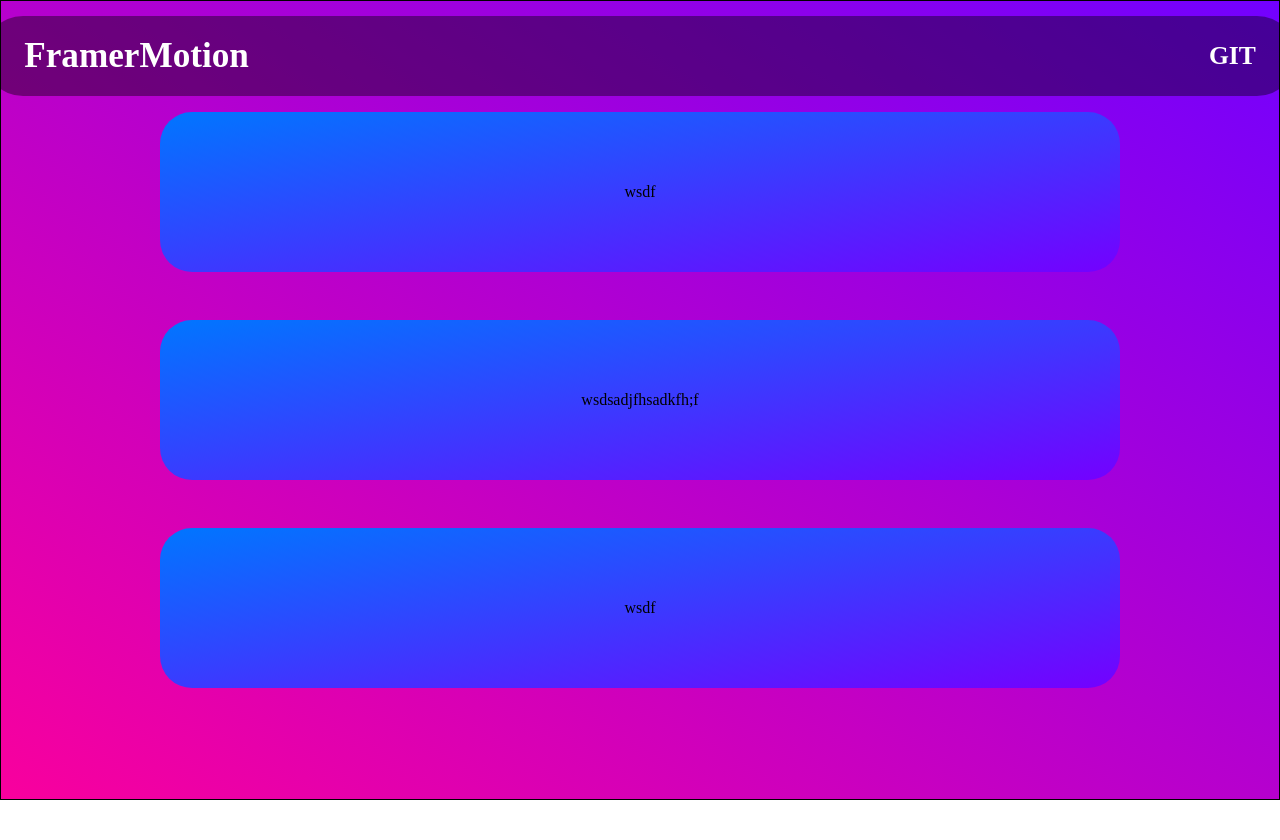
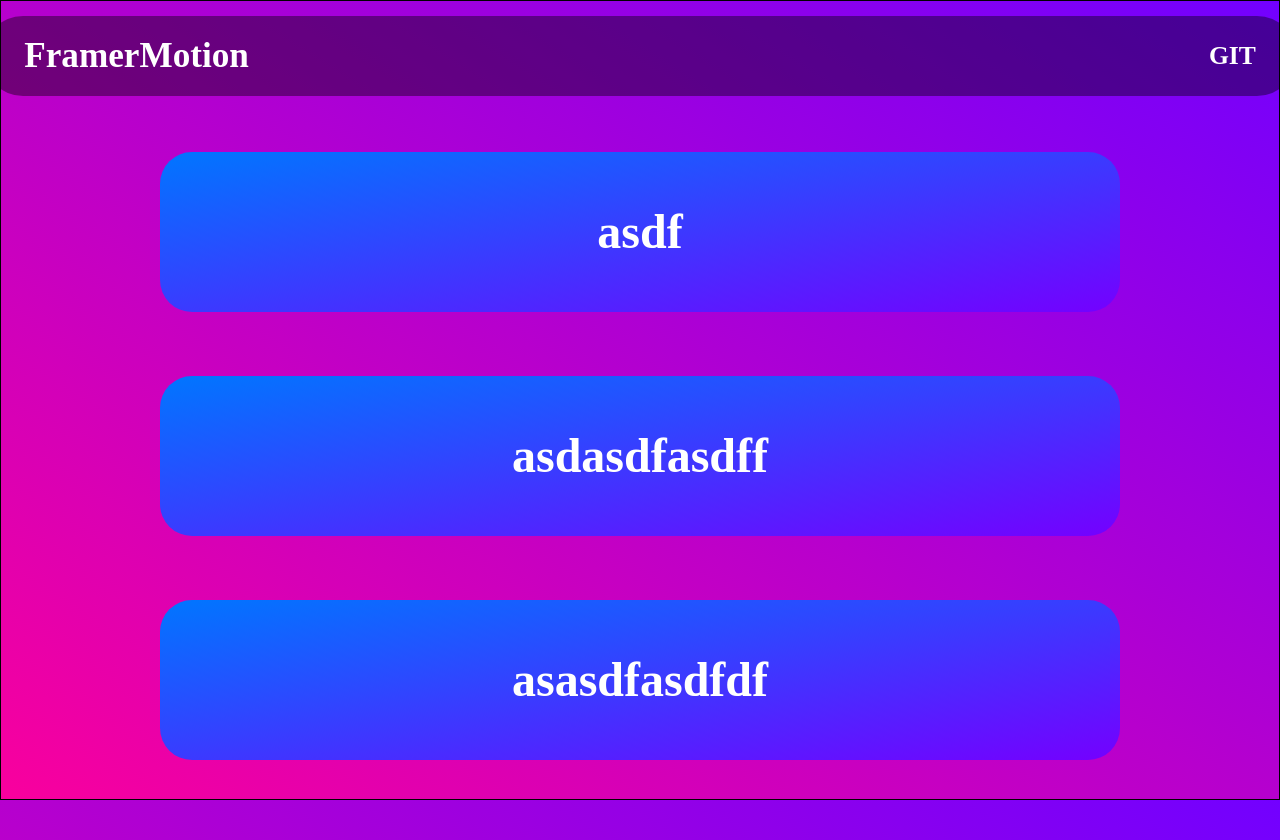
Before and after one commit to Milgam06/React-FramerMotion-Prac, a React (Vite) app: page / in a window 1280 px wide. Before the commit the page ends 800 px from the top, so only its background shows below. Built offline with nearby package versions, Linux system fonts and the light colour scheme.

Commit message:
detail update

```diff
--- a/src/components/index.ts
+++ b/src/components/index.ts
@@ -1 +1,2 @@
 export * from "./layouts";
+export * from "./common";
--- a/src/pages/main/index.tsx
+++ b/src/pages/main/index.tsx
@@ -1,7 +1,6 @@
 import React from "react";
 
-import { Container } from "@/components";
-import { Button } from "@/components/common/Button";
+import { Container, Button, Text } from "@/components";
 
 import * as S from "./styled";
 
@@ -10,9 +9,21 @@ export const MainPage: React.FC = () => {
     <>
       <Container>
         <S.MainContentWrapper>
-          <Button sizes={true}>wsdf</Button>
-          <Button sizes={true}>wsdsadjfhsadkfh;f</Button>
-          <Button sizes={true}>wsdf</Button>
+          <Button sizes={true}>
+            <Text size={3} weight={900} colors="#fff">
+              asdf
+            </Text>
+          </Button>
+          <Button sizes={true}>
+            <Text size={3} weight={900} colors="#fff">
+              asdasdfasdff
+            </Text>
+          </Button>
+          <Button sizes={true}>
+            <Text size={3} weight={900} colors="#fff">
+              asasdfasdfdf
+            </Text>
+          </Button>
         </S.MainContentWrapper>
       </Container>
     </>
--- a/src/pages/main/styled.ts
+++ b/src/pages/main/styled.ts
@@ -1,5 +1,4 @@
 import styled from "@emotion/styled";
-import { motion } from "framer-motion";
 
 export const MainContentWrapper = styled.div`
   width: 100%;
@@ -8,12 +7,7 @@ export const MainContentWrapper = styled.div`
   justify-content: center;
   align-items: center;
   flex-direction: column;
-  row-gap: 3rem;
-  padding: 5rem 2rem;
+  row-gap: 4rem;
+  padding: 5rem 0;
+  padding-top: 12rem;
 `;
-
-export const FirstFramer = styled(motion.div)`
-  width: 10rem;
-  height: 10rem;
-  background-color: red;
-`;
```
Also changed, not shown: 1 other file (tests, documents, lock files or other folders).
